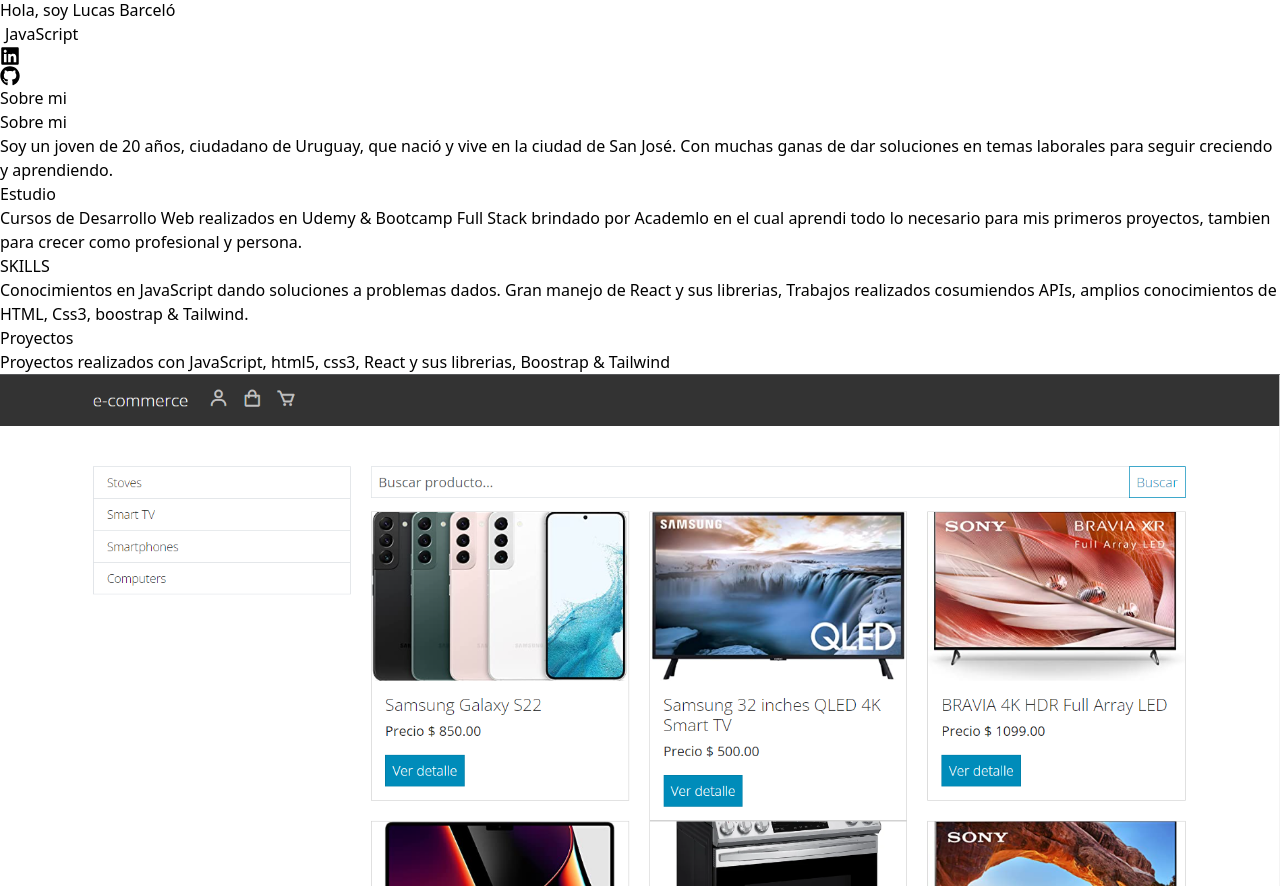
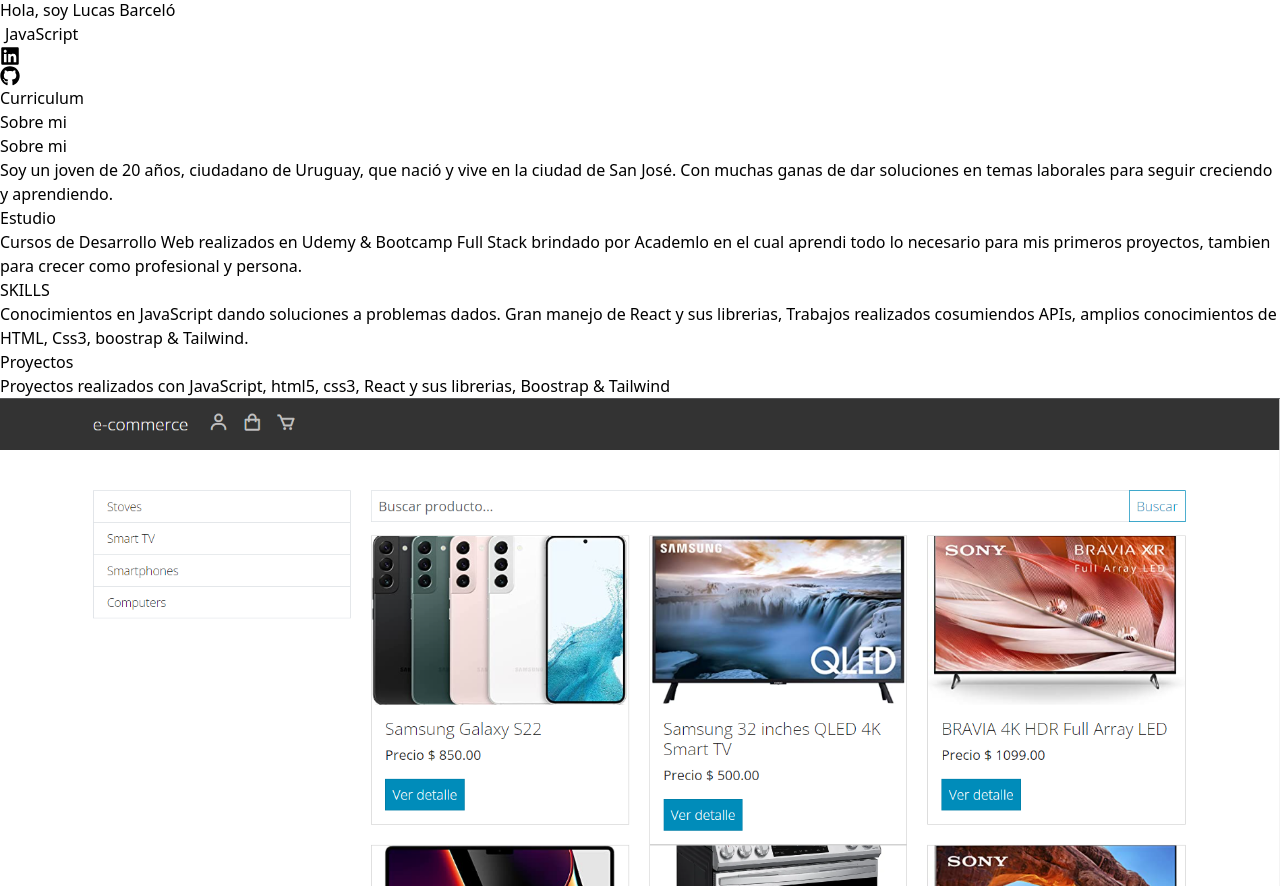
Before and after one commit to lucasbarcelo11/Portafolio, a React (Vite) app: page / in a window 1280 px wide. Shown: the part 818-1704 px from the top of the page. Built offline with nearby package versions, Linux system fonts and the light colour scheme.

Commit message:
Agregando curriuclum

```diff
--- a/src/components/Main.jsx
+++ b/src/components/Main.jsx
@@ -11,6 +11,10 @@
   const github = () => {
     window.open('https://github.com/lucasbarcelo11', '_blank');
   }
+
+  const download = ('/curriculum.pdf')
+
+
 
   return (
     <div id="main">
@@ -48,6 +52,9 @@
             <FaLinkedin className="cursor-pointer" size={20} onClick={linkedin} target="_blank" />
             <FaGithub className="cursor-pointer" size={20} onClick={github} />
           </div>
+          <div className="pt-10">
+          <button type="button" class="text-white bg-gradient-to-r from-blue-500 via-blue-600 to-blue-700 hover:bg-gradient-to-br focus:ring-4 focus:outline-none focus:ring-blue-300 dark:focus:ring-blue-800 shadow-lg shadow-blue-500/50 dark:shadow-lg dark:shadow-blue-800/80 font-medium rounded-lg text-sm px-5 py-2.5 text-center mr-2 mb-2 "><a download={download} href={download}>Curriculum</a></button>
+          </div>
         </div>
       </div>
     </div>
```
Also changed, not shown: 1 other file (tests, documents, lock files or other folders).
